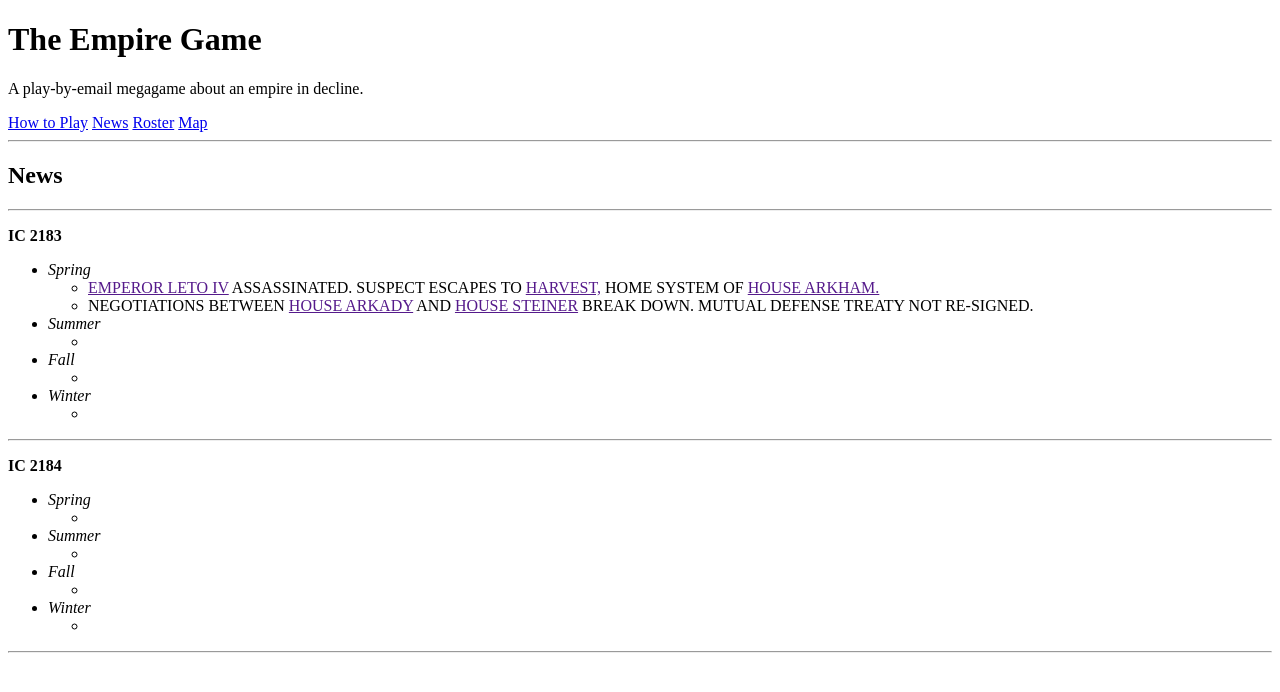
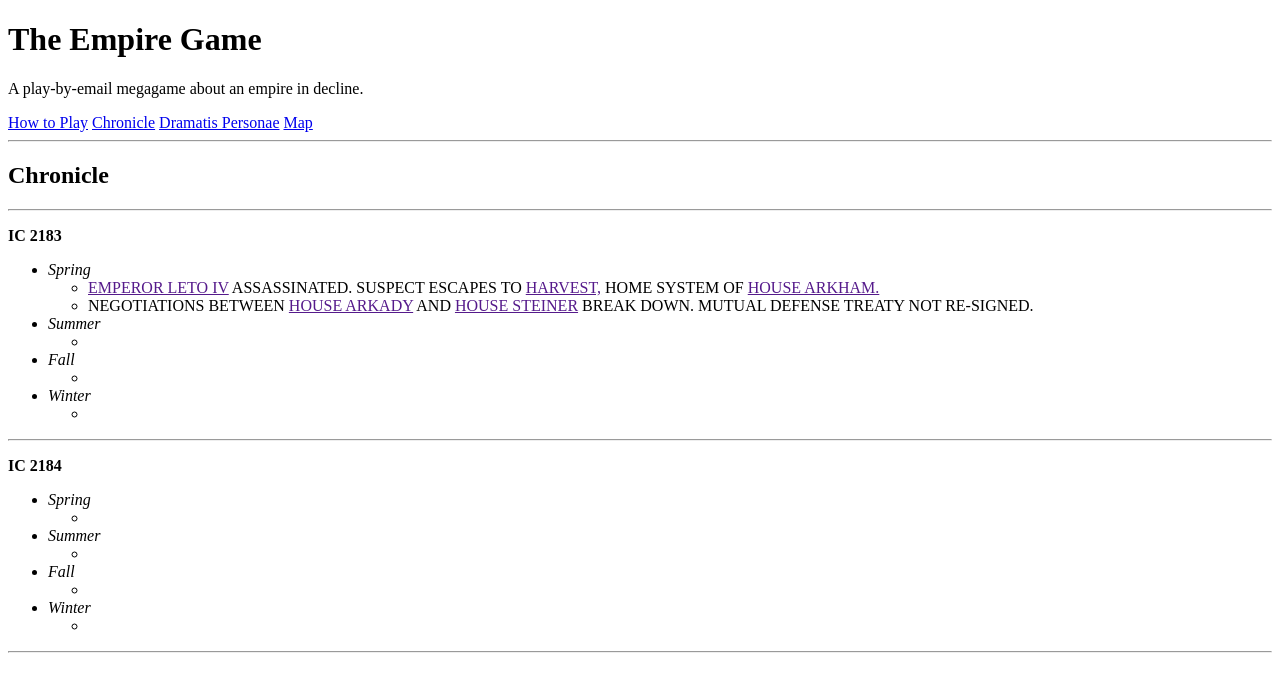
Before and after one commit to ghostctrl/empire, a plain HTML site: page news.html in a window 1280 px wide. Drawn offline with Linux system fonts and the light colour scheme.

Commit message:
added dramatis persona / chronicle

```diff
--- a/news.html
+++ b/news.html
@@ -1,17 +1,17 @@
 <!DOCTYPE html>
 <head>
-  <title>Empire | News</title>
+  <title>Empire | Chronicle</title>
 </head>
 <body>
   <div id="header">
   <h1>The Empire Game</h1>
 	  <p>A play-by-email megagame about an empire in decline.</p>
     <nav>
-      <a href="./index.html">How to Play</a> <a href="./news.html">News</a> <a href="./roster.html">Roster</a> <a href="./map.html">Map</a>
+      <a href="./index.html">How to Play</a> <a href="./chronicle.html">Chronicle</a> <a href="/personae.html">Dramatis Personae</a> <a href="./map.html">Map</a>
     </nav>
     <hr>
   </div>
-  <h2>News</h2>
+  <h2>Chronicle</h2>
   <hr>
     <p><strong>IC 2183</strong>
     <ul>
```
Also changed, not shown: index.html (+2 -2 lines), map.html (+1 -1 lines), personae.html (renamed from roster.html, +1 -1 lines).
